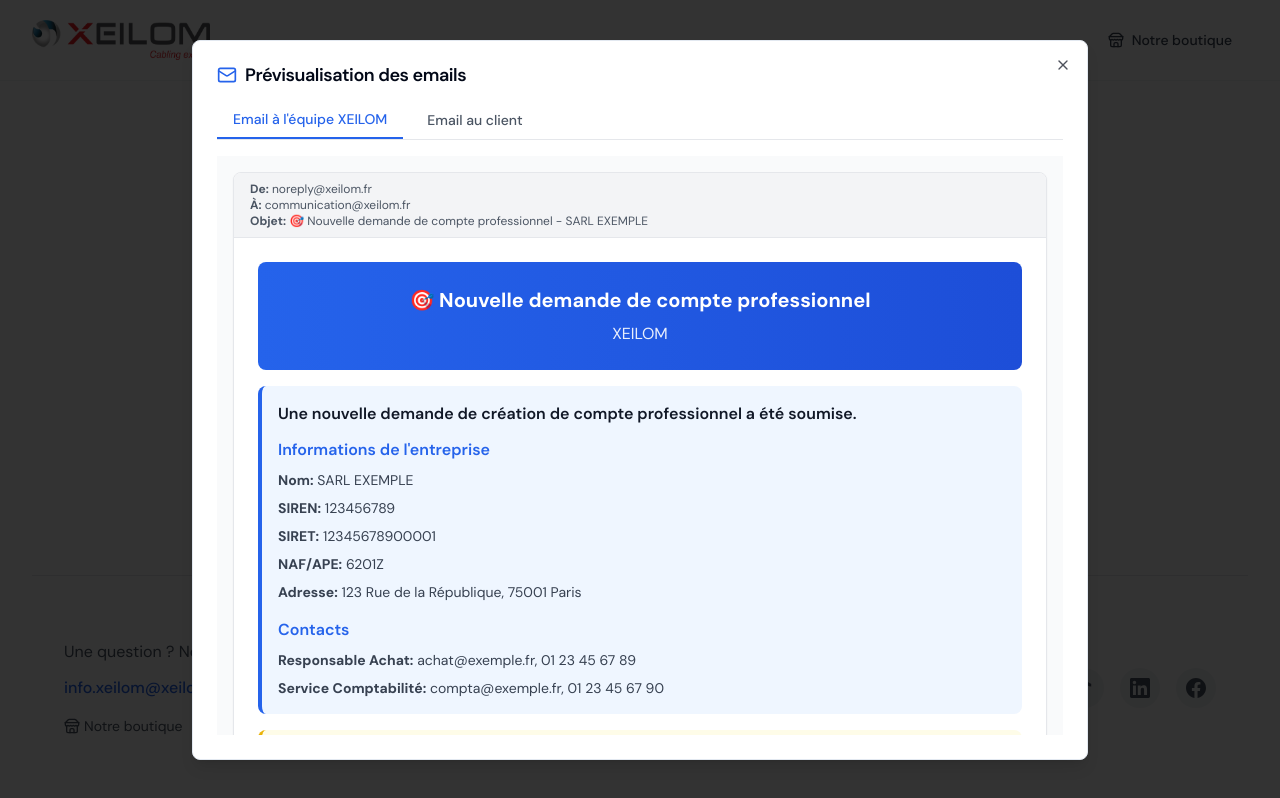
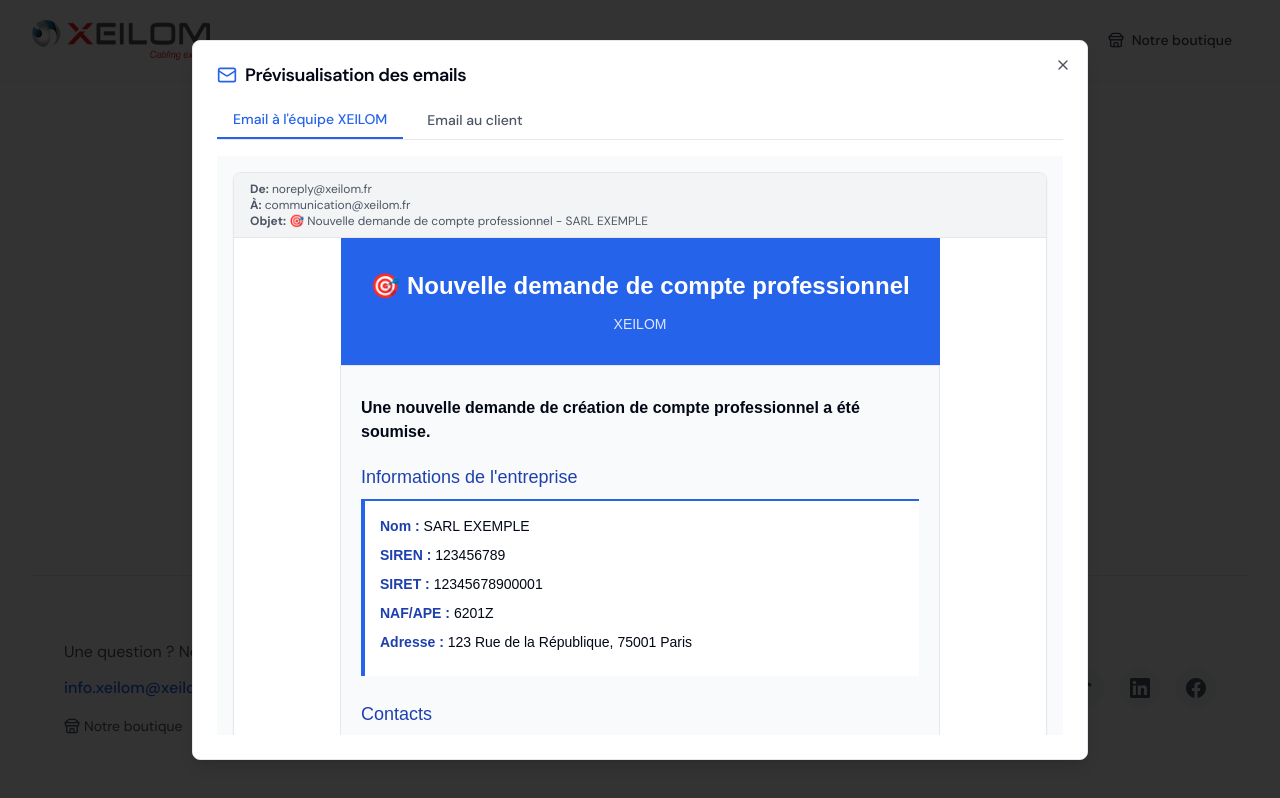
Before and after one commit to AlexisSa/formulaire-creation-compte-pro, a Next.js app: page / in a window 1280 px wide. Both pictures are taken after a click on the button "Prévisualiser les emails". Shown: the part 3536-4334 px from the top of the page. Built offline with nearby package versions, Linux system fonts and the light colour scheme.

Commit message:
fix: Mise à jour prévisualisation emails pour structure Outlook
- Prévisualisation maintenant basée sur tables HTML
- Suppression gradients, border-radius, box-shadow
- Styles inline uniquement
- Représentation fidèle du rendu Outlook

```diff
--- a/src/components/email-preview-modal.tsx
+++ b/src/components/email-preview-modal.tsx
@@ -84,64 +84,97 @@
                   {sampleCompany.name}
                 </p>
               </div>
-              <div className="p-6 space-y-4">
-                <div className="bg-gradient-to-r from-blue-600 to-blue-700 text-white p-6 rounded-lg text-center">
-                  <h2 className="text-xl font-bold mb-2">
+
+              {/* Email Preview - Structure Outlook compatible */}
+              <div style={{ maxWidth: '600px', margin: '0 auto', fontFamily: 'Arial, sans-serif' }}>
+                <table cellPadding="0" cellSpacing="0" width="100%" style={{ borderCollapse: 'collapse' }}>
+                  <tbody>
+                    {/* Header */}
+                    <tr>
+                      <td style={{ backgroundColor: '#2563eb', padding: '30px 20px', textAlign: 'center' }}>
+                        <h1 style={{ margin: 0, color: '#ffffff', fontSize: '24px', fontWeight: 'bold' }}>
                           🎯 Nouvelle demande de compte professionnel
-                  </h2>
-                  <p className="opacity-90">XEILOM</p>
-                </div>
+                        </h1>
+                        <p style={{ margin: '10px 0 0 0', color: '#e0e7ff', fontSize: '14px' }}>XEILOM</p>
+                      </td>
+                    </tr>
 
-                <div className="space-y-4">
-                  <div className="bg-blue-50 p-4 rounded-lg border-l-4 border-blue-600">
-                    <p className="font-semibold text-gray-900 mb-3">
-                      Une nouvelle demande de création de compte professionnel a été
-                      soumise.
+                    {/* Content */}
+                    <tr>
+                      <td style={{ backgroundColor: '#f9fafb', padding: '30px 20px', border: '1px solid #e5e7eb' }}>
+                        <p style={{ margin: '0 0 20px 0', fontSize: '16px' }}>
+                          <strong>Une nouvelle demande de création de compte professionnel a été soumise.</strong>
                         </p>
 
-                    <h3 className="font-semibold text-blue-600 mb-2">
+                        <h2 style={{ color: '#1e40af', fontSize: '18px', borderBottom: '2px solid #2563eb', paddingBottom: '8px', marginTop: 0 }}>
                           Informations de l'entreprise
-                    </h3>
-                    <div className="space-y-2 text-sm text-gray-700">
-                      <p>
-                        <strong>Nom:</strong> {sampleCompany.name}
+                        </h2>
+
+                        <div style={{ backgroundColor: '#ffffff', padding: '15px', borderLeft: '4px solid #2563eb' }}>
+                          <p style={{ margin: '0 0 8px 0', fontSize: '14px' }}>
+                            <strong style={{ color: '#1e40af' }}>Nom :</strong> {sampleCompany.name}
                           </p>
-                      <p>
-                        <strong>SIREN:</strong> {sampleCompany.siren}
+                          <p style={{ margin: '0 0 8px 0', fontSize: '14px' }}>
+                            <strong style={{ color: '#1e40af' }}>SIREN :</strong> {sampleCompany.siren}
                           </p>
-                      <p>
-                        <strong>SIRET:</strong> {sampleCompany.siret}
+                          <p style={{ margin: '0 0 8px 0', fontSize: '14px' }}>
+                            <strong style={{ color: '#1e40af' }}>SIRET :</strong> {sampleCompany.siret}
                           </p>
-                      <p>
-                        <strong>NAF/APE:</strong> {sampleCompany.nafApe}
+                          <p style={{ margin: '0 0 8px 0', fontSize: '14px' }}>
+                            <strong style={{ color: '#1e40af' }}>NAF/APE :</strong> {sampleCompany.nafApe}
                           </p>
-                      <p>
-                        <strong>Adresse:</strong> {sampleCompany.address},{' '}
-                        {sampleCompany.postalCode} {sampleCompany.city}
+                          <p style={{ margin: '0 0 8px 0', fontSize: '14px' }}>
+                            <strong style={{ color: '#1e40af' }}>Adresse :</strong> {sampleCompany.address}, {sampleCompany.postalCode} {sampleCompany.city}
                           </p>
                         </div>
 
-                    <h3 className="font-semibold text-blue-600 mb-2 mt-4">Contacts</h3>
-                    <div className="space-y-2 text-sm text-gray-700">
-                      <p>
-                        <strong>Responsable Achat:</strong> {sampleContacts.achatEmail},{' '}
-                        {sampleContacts.achatPhone}
+                        <h2 style={{ color: '#1e40af', fontSize: '18px', borderBottom: '2px solid #2563eb', paddingBottom: '8px', marginTop: '25px' }}>
+                          Contacts
+                        </h2>
+
+                        <div style={{ backgroundColor: '#ffffff', padding: '15px', borderLeft: '4px solid #2563eb' }}>
+                          <p style={{ margin: '0 0 10px 0', fontWeight: 'bold', color: '#1e40af' }}>
+                            Responsable Achat
                           </p>
-                      <p>
-                        <strong>Service Comptabilité:</strong>{' '}
-                        {sampleContacts.comptaEmail}, {sampleContacts.comptaPhone}
+                          <p style={{ margin: '0 0 8px 0', fontSize: '14px' }}>
+                            <strong style={{ color: '#1e40af' }}>Email :</strong> {sampleContacts.achatEmail}
+                          </p>
+                          <p style={{ margin: '0 0 15px 0', fontSize: '14px' }}>
+                            <strong style={{ color: '#1e40af' }}>Téléphone :</strong> {sampleContacts.achatPhone}
+                          </p>
+
+                          <p style={{ borderTop: '1px solid #e5e7eb', paddingTop: '10px', margin: '15px 0 10px 0', fontWeight: 'bold', color: '#1e40af' }}>
+                            Service Comptabilité
+                          </p>
+                          <p style={{ margin: '0 0 8px 0', fontSize: '14px' }}>
+                            <strong style={{ color: '#1e40af' }}>Email :</strong> {sampleContacts.comptaEmail}
+                          </p>
+                          <p style={{ margin: 0, fontSize: '14px' }}>
+                            <strong style={{ color: '#1e40af' }}>Téléphone :</strong> {sampleContacts.comptaPhone}
                           </p>
                         </div>
+
+                        <div style={{ backgroundColor: '#dbeafe', padding: '15px', borderLeft: '4px solid #2563eb', marginTop: '25px' }}>
+                          <p style={{ margin: 0, fontSize: '14px' }}>
+                            <strong>📎 Documents en pièce jointe :</strong><br />
+                            • KBIS (kbis.pdf)<br />
+                            • PDF récapitulatif complet de la demande
+                          </p>
                         </div>
+                      </td>
+                    </tr>
 
-                  <div className="bg-yellow-50 p-4 rounded-lg border-l-4 border-yellow-500 text-sm">
-                    <strong>📎 Documents en pièce jointe:</strong>
-                    <ul className="mt-2 space-y-1">
-                      <li>• KBIS (kbis.pdf)</li>
-                      <li>• PDF récapitulatif complet de la demande</li>
-                    </ul>
-                  </div>
-                </div>
+                    {/* Footer */}
+                    <tr>
+                      <td style={{ backgroundColor: '#f3f4f6', padding: '20px', textAlign: 'center', color: '#6b7280', fontSize: '12px' }}>
+                        <p style={{ margin: '0 0 8px 0' }}>
+                          Email envoyé automatiquement depuis le formulaire de création de compte professionnel XEILOM
+                        </p>
+                        <p style={{ margin: 0 }}>© {new Date().getFullYear()} XEILOM - Distributeur & Fabricant Courant Faible</p>
+                      </td>
+                    </tr>
+                  </tbody>
+                </table>
               </div>
             </div>
           ) : (
@@ -157,67 +190,118 @@
                   <strong>Objet:</strong> ✅ Votre demande de compte professionnel XEILOM
                 </p>
               </div>
-              <div className="p-6 space-y-4">
-                <div className="bg-gradient-to-r from-blue-600 to-blue-700 text-white p-8 rounded-lg text-center">
+
+              {/* Email Preview - Structure Outlook compatible */}
+              <div style={{ maxWidth: '600px', margin: '0 auto', fontFamily: 'Arial, sans-serif' }}>
+                <table cellPadding="0" cellSpacing="0" width="100%" style={{ borderCollapse: 'collapse' }}>
+                  <tbody>
+                    {/* Header */}
+                    <tr>
+                      <td style={{ backgroundColor: '#2563eb', padding: '40px 20px', textAlign: 'center' }}>
+                        <table cellPadding="0" cellSpacing="0" width="100%" style={{ borderCollapse: 'collapse' }}>
+                          <tbody>
+                            <tr>
+                              <td style={{ paddingBottom: '20px' }}>
                                 <img
                                   src="https://www.xeilom.fr/Files/126457/Img/23/logo-quadri-hd-scaled-removebg-preview.png"
                                   alt="XEILOM"
-                    className="max-w-48 h-auto mx-auto mb-4"
+                                  width="200"
+                                  style={{ maxWidth: '200px', height: 'auto', display: 'block', margin: '0 auto' }}
                                 />
-                  <h1 className="text-2xl font-bold mb-2">✅ Demande reçue !</h1>
-                  <p className="opacity-90">Merci pour votre confiance</p>
-                </div>
+                              </td>
+                            </tr>
+                            <tr>
+                              <td>
+                                <h1 style={{ margin: 0, color: '#ffffff', fontSize: '28px', fontWeight: 'bold' }}>
+                                  ✅ Demande reçue !
+                                </h1>
+                              </td>
+                            </tr>
+                            <tr>
+                              <td style={{ paddingTop: '10px' }}>
+                                <p style={{ margin: 0, color: '#e0e7ff', fontSize: '16px' }}>Merci pour votre confiance</p>
+                              </td>
+                            </tr>
+                          </tbody>
+                        </table>
+                      </td>
+                    </tr>
 
-                <div className="space-y-4">
-                  <p className="text-base text-gray-700">
+                    {/* Content */}
+                    <tr>
+                      <td style={{ backgroundColor: '#f9fafb', padding: '40px 20px', border: '1px solid #e5e7eb' }}>
+                        <p style={{ margin: '0 0 20px 0', fontSize: '18px' }}>
                           Bonjour,
                           <br />
                           <br />
-                    Votre demande de compte professionnel chez{' '}
-                    <strong>{sampleCompany.name}</strong> a bien été reçue par notre
-                    équipe.
+                          Votre demande de compte professionnel chez <strong>{sampleCompany.name}</strong> a bien été reçue par notre équipe.
                         </p>
 
-                  <div className="bg-blue-50 p-5 rounded-lg border-l-4 border-blue-500">
-                    <p className="font-semibold text-gray-900 mb-3">
+                        <div style={{ backgroundColor: '#dbeafe', padding: '20px', borderLeft: '4px solid #2563eb' }}>
+                          <p style={{ margin: '0 0 15px 0', fontSize: '16px', fontWeight: 'bold' }}>
                             📋 Prochaines étapes :
                           </p>
-                    <ul className="space-y-2 text-sm text-gray-700">
-                      <li>
+                          <p style={{ margin: '0 0 8px 0', fontSize: '16px' }}>
                             • Votre demande sera traitée sous <strong>24 heures</strong>
-                      </li>
-                      <li>
-                        • Vous recevrez un email de confirmation dès l'activation de votre
-                        compte
-                      </li>
-                      <li>
-                        • Vous pourrez alors accéder à nos tarifs professionnels et passer
-                        commande
-                      </li>
-                    </ul>
+                          </p>
+                          <p style={{ margin: '0 0 8px 0', fontSize: '16px' }}>
+                            • Vous recevrez un email de confirmation dès l'activation de votre compte
+                          </p>
+                          <p style={{ margin: 0, fontSize: '16px' }}>
+                            • Vous pourrez alors accéder à nos tarifs professionnels et passer commande
+                          </p>
                         </div>
 
-                  <div className="text-center py-4">
+                        <p style={{ marginTop: '25px', textAlign: 'center', color: '#333333' }}>
+                          En attendant, découvrez notre catalogue de produits professionnels en courant faible :
+                        </p>
+
+                        <div style={{ textAlign: 'center', paddingTop: '15px' }}>
                           <a
                             href="#"
-                      className="inline-block px-8 py-3 bg-blue-700 text-white rounded-lg font-semibold"
+                            style={{
+                              display: 'inline-block',
+                              padding: '16px 32px',
+                              backgroundColor: '#1d4ed8',
+                              color: '#ffffff',
+                              textDecoration: 'none',
+                              fontWeight: 'bold',
+                              fontSize: '16px'
+                            }}
                           >
                             🛒 Visiter notre boutique en ligne
                           </a>
                         </div>
 
-                  <div className="bg-gray-50 p-4 rounded-lg text-sm">
-                    <p className="font-semibold text-gray-900 mb-2">💬 Une question ?</p>
-                    <p className="text-gray-600">
+                        <div style={{ backgroundColor: '#f3f4f6', padding: '15px', marginTop: '25px' }}>
+                          <p style={{ margin: '0 0 10px 0', fontSize: '14px', fontWeight: 'bold' }}>
+                            💬 Une question ?
+                          </p>
+                          <p style={{ margin: '0 0 8px 0', fontSize: '14px' }}>
                             Notre équipe est disponible du lundi au vendredi, de 9h à 18h
                           </p>
-                    <p className="text-gray-600">
+                          <p style={{ margin: '0 0 5px 0', fontSize: '14px', color: '#2563eb' }}>
                             📧 info.xeilom@xeilom.fr
-                      <br />
+                          </p>
+                          <p style={{ margin: 0, fontSize: '14px', color: '#2563eb' }}>
                             📞 03 65 61 04 20
                           </p>
                         </div>
-                </div>
+                      </td>
+                    </tr>
+
+                    {/* Footer */}
+                    <tr>
+                      <td style={{ backgroundColor: '#f3f4f6', padding: '30px', textAlign: 'center', color: '#6b7280', fontSize: '12px', border: '1px solid #e5e7eb' }}>
+                        <p style={{ margin: '0 0 8px 0', fontWeight: 'bold', color: '#333333' }}>XEILOM - Distributeur & Fabricant Courant Faible</p>
+                        <p style={{ margin: '0 0 15px 0' }}>info.xeilom@xeilom.fr | 03 65 61 04 20</p>
+                        <p style={{ margin: 0, fontSize: '11px', color: '#9ca3af' }}>
+                          Cet email a été envoyé automatiquement suite à votre demande de création de compte professionnel.
+                        </p>
+                      </td>
+                    </tr>
+                  </tbody>
+                </table>
               </div>
             </div>
           )}
```
Also changed, not shown: app/api/send-email/route.ts (+28 -8 lines). Lines whose indentation alone changed are shown as unchanged.
